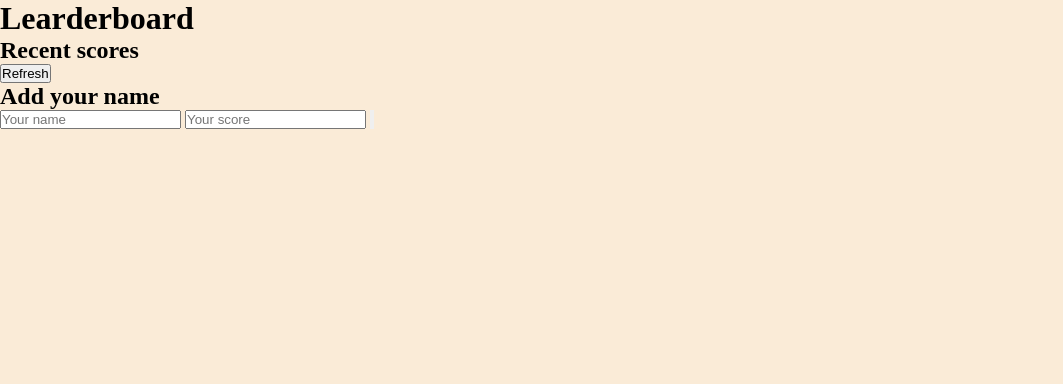
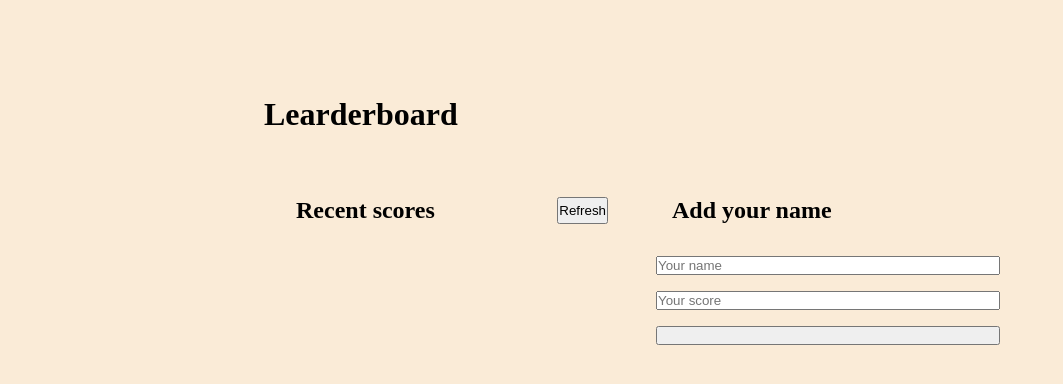
Before and after one commit to tarikbouari/LeaderBoard-App, a website built with webpack: page src/index.html in a window 1280 px wide. Shown: the whole page, without its empty margins (0-1063 px from the left). Built offline with nearby package versions, Linux system fonts and the light colour scheme.

Commit message:
add style to index.html

```diff
--- a/src/style.css
+++ b/src/style.css
@@ -1,3 +1,4 @@
+
 * {
   padding: 0;
   margin: 0;
@@ -5,5 +6,54 @@
 }
 
 body {
-  background-color:antiquewhite;
+  background-color: antiquewhite;
+  padding: 5rem;
 }
+
+.scores {
+  display: grid;
+  padding: 1rem;
+  grid-template-columns: 1fr 1fr;
+  width: 70%;
+  margin: 0 auto;
+}
+
+header{
+  width: 70%;
+  padding: 1rem;
+  margin: 0 auto;
+}
+
+.recent-scores {
+  display: flex;
+  flex-direction: column;
+  justify-content: space-between;
+  gap: 1rem;
+  width: 100%;
+  padding: 1rem;
+}
+.score-refresh{
+  display: flex;
+  justify-content: space-between;
+  padding: 1rem;
+}
+.add-scores{
+  display: flex;
+  flex-direction: column;
+  gap:1rem;
+  width: 100%;
+  padding: 1rem;
+}
+.add-scores h2 {
+  padding: 1rem;
+}
+
+form {
+  display: flex;
+  flex-direction: column;
+  gap: 1rem;
+}
+
+#submit {
+  width: min-content;
+}
```
